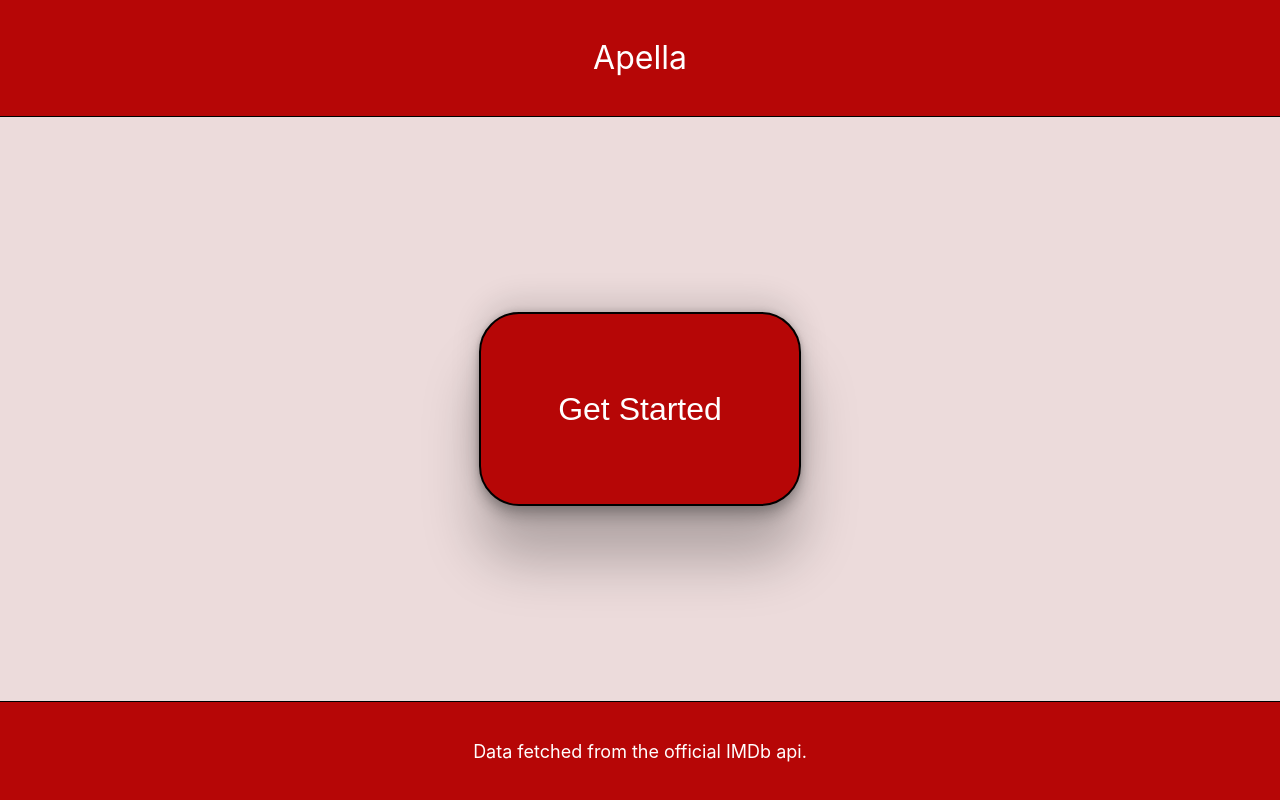
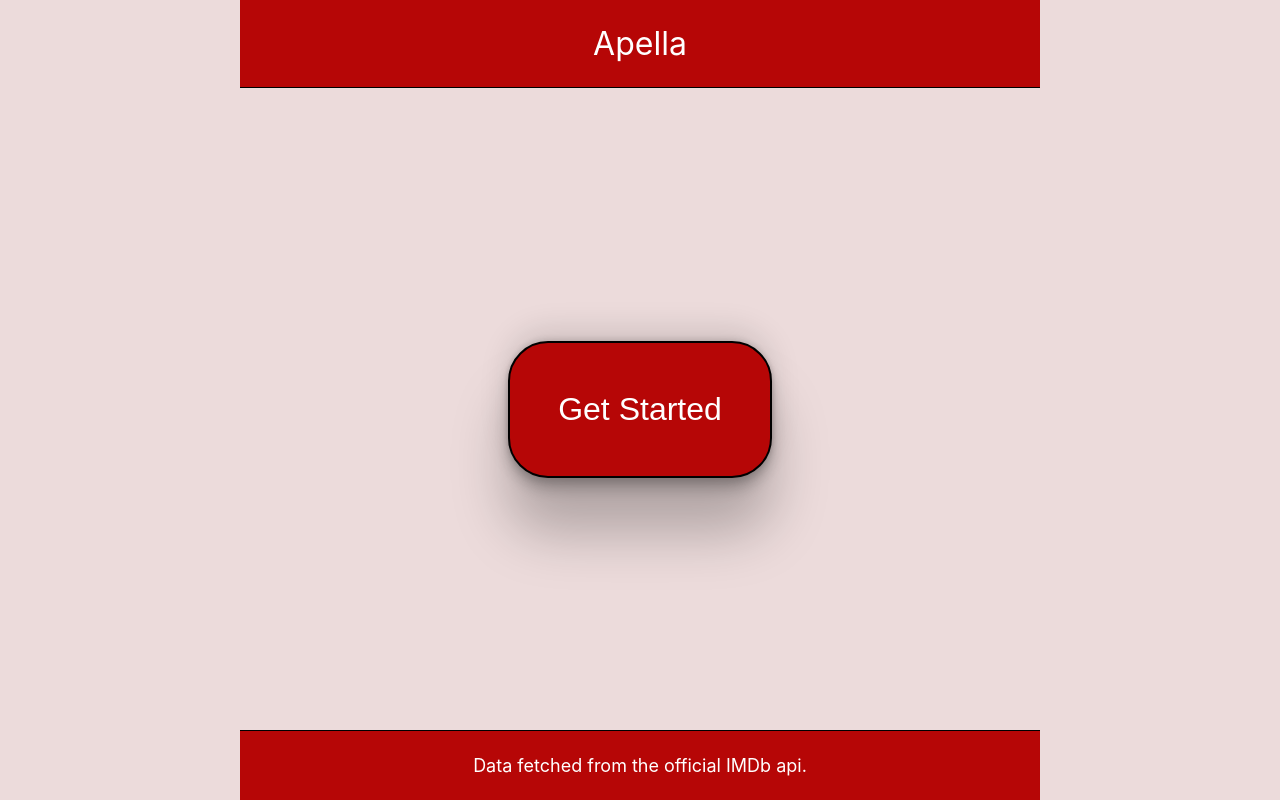
Before and after one commit to LoukasPiloidis/apella, a React (Create React App) app in the folder client/: page / in a window 1280 px wide. Built offline with nearby package versions, Linux system fonts and the light colour scheme.

Commit message:
desktop view fixed

```diff
--- a/client/src/App.css
+++ b/client/src/App.css
@@ -5,6 +5,8 @@
 }
 
 .main-div {
+  margin: auto;
+  max-width: 800px;
   height: 100vh;
   display: flex;
   flex-direction: column;
```
